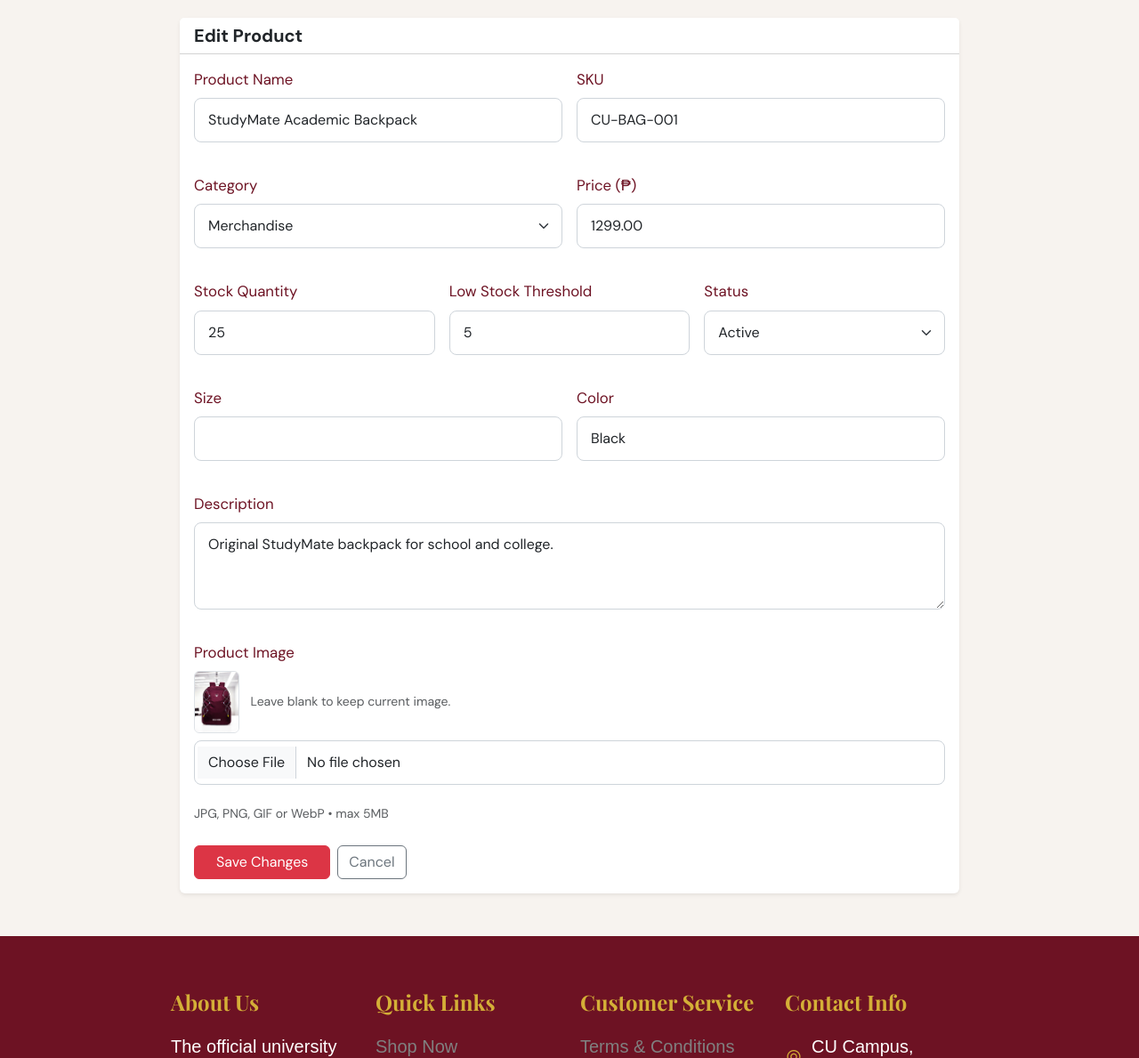
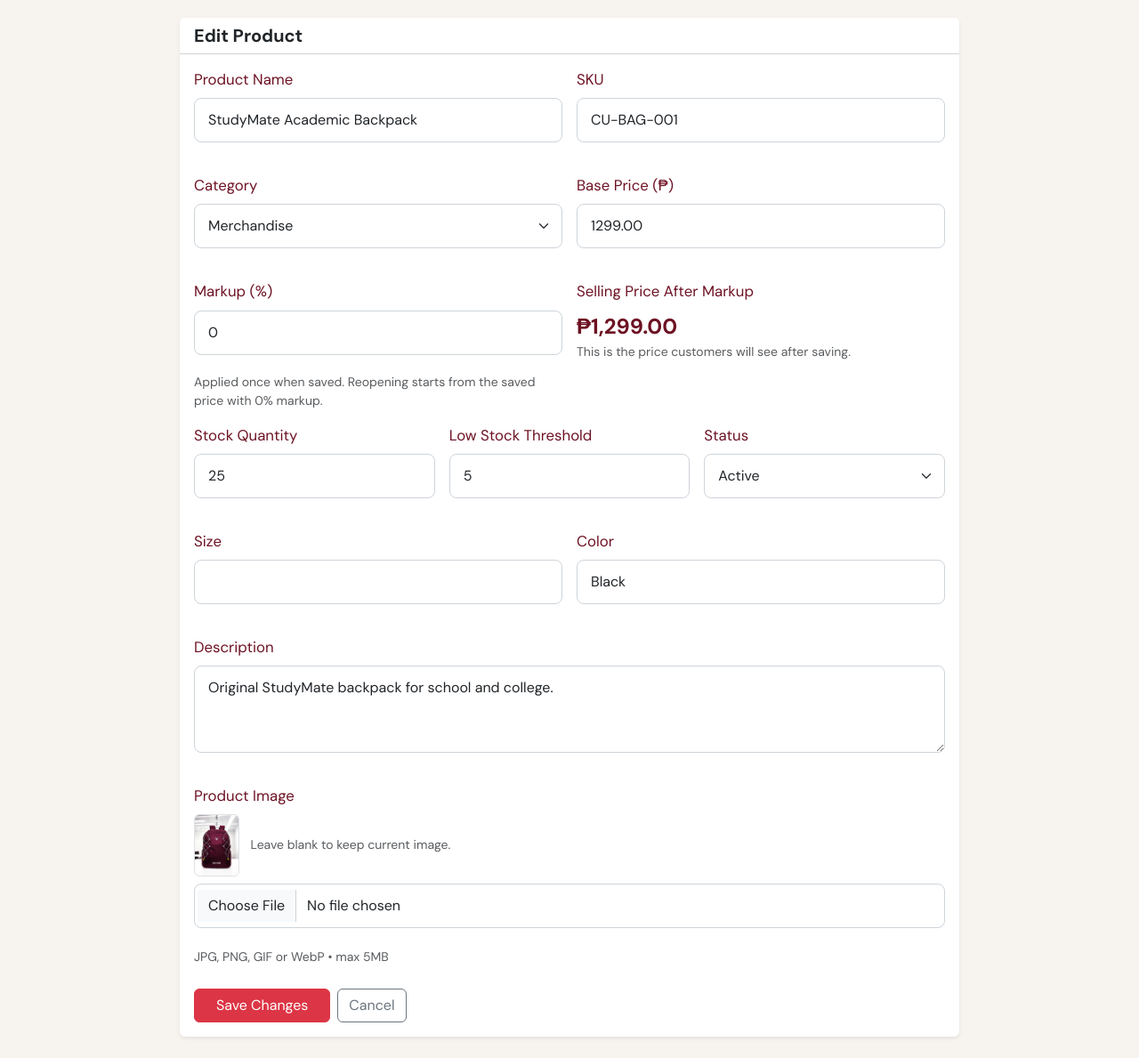
Before and after one commit to Glanvin/ci3-giftshop, a CodeIgniter app: page /ci3-giftshop/staff/product/edit/1 in a window 1280 px wide. Shown: the part 142-1331 px from the top of the page at 89% size. Run offline with CodeIgniter, Linux system fonts and the light colour scheme; a user stored in the database is signed in; data comes from the database, SQL or seed files in the repository.

Commit message:
Add product markup input and live selling price preview

```diff
--- a/application/controllers/StaffController.php
+++ b/application/controllers/StaffController.php
@@ -188,61 +188,87 @@ class StaffController extends CI_Controller {
     }
 	public function edit_product($id)
 	{
-		$product = $this->Product_model->get_by_id((int)$id, FALSE);
+		$this->load->helper('pricing');
+		$product = $this->Product_model->get_by_id((int) $id, FALSE);
 
 		if ( ! $product) {
 			show_error('Product not found.');
 		}
 
+		$error = NULL;
 		if ($this->input->post('update')) {
-			$this->form_validation->set_rules($this->config->item('giftshop_product'));
+			$rules = $this->config->item('giftshop_product');
+			foreach ($rules as &$rule) {
+				if ($rule['field'] === 'price') {
+					$rule['label'] = 'Base Price';
+					$rule['rules'] = 'required|trim|regex_match[/^[0-9]{1,8}(?:[.][0-9]{1,2})?$/D]';
+					$rule['errors'] = array('regex_match' => 'Base Price must be nonnegative with up to two decimal places and at most ₱99,999,999.99.');
+				}
+			}
+			unset($rule);
+			$rules[] = array(
+				'field' => 'markup_percent',
+				'label' => 'Markup',
+				'rules' => 'trim|regex_match[/^[0-9]{1,8}(?:[.][0-9]{1,2})?$/D]',
+				'errors' => array('regex_match' => 'Markup must be a nonnegative percentage with up to two decimal places.')
+			);
+			$this->form_validation->set_rules($rules);
 
-			if ($this->form_validation->run() === FALSE) {$this->session->set_flashdata('message', validation_errors() ?: 'Please correct the highlighted fields.');
-				redirect('staff/inventory');
-			}
+			$posted_price = $this->input->post('price');
+			$posted_markup = $this->input->post('markup_percent');
+			if (($posted_price !== NULL && ! is_string($posted_price)) || ($posted_markup !== NULL && ! is_string($posted_markup))) {
+				$error = 'Base Price and Markup must each be a single numeric value.';
+			} elseif ($this->form_validation->run() === FALSE) {
+				$error = implode(' ', $this->form_validation->error_array());
+			} else {
+				$markup = $this->form_validation->set_value('markup_percent');
+				$total_price = giftshop_price_with_markup($this->form_validation->set_value('price'), $markup === '' ? '0' : $markup);
+				$sku = $this->input->post('sku', TRUE);
 
-			$sku =$this->input->post('sku', TRUE);
-			if ($sku &&$this->Product_model->sku_exists($sku, (int)$id)) {
-				$this->session->set_flashdata('message', "Error: SKU '$sku' already exists!");
-				redirect('staff/inventory');
-			}
-
+				if ($total_price === NULL) {
+					$error = 'The selling price after markup cannot exceed ₱99,999,999.99.';
+				} elseif ($sku && $this->Product_model->sku_exists($sku, (int) $id)) {
+					$error = "Error: SKU '$sku' already exists!";
+				} else {
+					$upload = $this->_upload_product_image('product_' . time() . '_');
+					if ($upload['error'] !== NULL) {
+						$error = $upload['error'];
+					} else {
 						$fields = array(
 							'name' => $this->input->post('name', TRUE),
 							'category_id' => (int) $this->input->post('category_id'),
 							'description' => $this->input->post('description', TRUE),
-				'price' => $this->input->post('price'),
+							'price' => $total_price,
 							'stock_quantity' => (int) $this->input->post('stock_quantity'),
 							'sku' => $sku,
 							'size' => $this->input->post('size', TRUE),
 							'color' => $this->input->post('color', TRUE),
 							'status' => $this->input->post('status', TRUE),
-				'low_stock_threshold' => $this->input->post('low_stock_threshold', TRUE) !== '' ? (int)$this->input->post('low_stock_threshold', TRUE) : 10
+							'low_stock_threshold' => $this->input->post('low_stock_threshold', TRUE) !== '' ? (int) $this->input->post('low_stock_threshold', TRUE) : 10
 						);
+						if ($upload['image_url'] !== '') {
+							$fields['image_url'] = $upload['image_url'];
+						}
 
-			$upload =$this->_upload_product_image('product_' . time() . '_');
-			if ($upload['error'] !== NULL) {
-				$this->session->set_flashdata('message',$upload['error']);
+						$this->Product_model->update((int) $id, $fields);
+						$this->session->set_flashdata('message', 'Product Updated Successfully');
 						redirect('staff/inventory');
 					}
-			if ($upload['image_url'] !== '') {
-				$fields['image_url'] =$upload['image_url'];
 				}
-
-			$this->Product_model->update((int)$id, $fields);$this->session->set_flashdata('message', 'Product Updated Successfully');
-			redirect('staff/inventory');
+			}
 		}
 
 		$data = array(
 			'title' => 'Edit Product',
 			'active' => 'inventory',
+			'error' => $error,
 			'product' => $product,
 			'categories' => $this->Category_model->get_all()
 		);
 
-		$this->load->view('templates/staff_header',$data);
-		$this->load->view('staff/edit_product',$data);
-		$this->load->view('templates/footer',$data);
+		$this->load->view('templates/staff_header', $data);
+		$this->load->view('staff/edit_product', $data);
+		$this->load->view('templates/footer', $data);
 	}
 
 	// Deletes a product by id and flashes a confirmation for the inventory list.
--- /dev/null
+++ b/application/helpers/pricing_helper.php
@@ -0,0 +1,32 @@
+<?php
+defined('BASEPATH') OR exit('No direct script access allowed');
+
+/**
+ * Apply a one-time markup and round half up to cents.
+ * Both amounts accept up to eight whole digits and two decimal places.
+ * NULL means invalid input or a total beyond products.price DECIMAL(10,2).
+ */
+function giftshop_price_with_markup($base_price, $markup_percent)
+{
+	$amounts = array();
+	foreach (array($base_price, $markup_percent) as $value) {
+		if ( ! is_string($value) || ! preg_match('/^[0-9]{1,8}(?:[.][0-9]{1,2})?$/D', $value)) {
+			return NULL;
+		}
+
+		$parts = explode('.', $value);
+		$amounts[] = ((int) $parts[0] * 100) + (int) str_pad(isset($parts[1]) ? $parts[1] : '', 2, '0');
+	}
+
+	$base_cents = $amounts[0];
+	$factor = 10000 + $amounts[1];
+	$max_cents = 9999999999;
+
+	// Check the rounded total before multiplying, keeping integer math exact.
+	if ($base_cents > 0 && $factor > intdiv($max_cents * 10000 + 4999, $base_cents)) {
+		return NULL;
+	}
+
+	$total_cents = intdiv($base_cents * $factor + 5000, 10000);
+	return sprintf('%d.%02d', intdiv($total_cents, 100), $total_cents % 100);
+}
--- a/application/views/staff/edit_product.php
+++ b/application/views/staff/edit_product.php
@@ -10,6 +10,9 @@
     <div class="card border-0 shadow-sm">
         <div class="card-header bg-white"><h5 class="mb-0 fw-bold">Edit Product</h5></div>
         <div class="card-body">
+            <?php if ($error !== NULL): ?>
+                <div class="alert alert-danger" role="alert"><?php echo html_escape($error); ?></div>
+            <?php endif; ?>
             <?php echo form_open_multipart('staff/product/edit/' . (int) $product['id']); ?>
                 <div class="row g-3">
                     <div class="col-md-6">
@@ -25,15 +28,32 @@
                         <select name="category_id" class="form-select" required>
                             <?php foreach ($categories as $cat): ?>
                                 <option value="<?php echo (int) $cat['id']; ?>"
-                                    <?php echo ($cat['id'] == $product['category_id']) ? 'selected' : ''; ?>>
+                                    <?php echo set_select('category_id', $cat['id'], $cat['id'] == $product['category_id']); ?>>
                                     <?php echo html_escape($cat['name']); ?>
                                 </option>
                             <?php endforeach; ?>
                         </select>
                     </div>
                     <div class="col-md-6">
-                        <label class="form-label">Price (₱)</label>
-                        <input type="number" name="price" class="form-control" step="0.01" min="0" required value="<?php echo set_value('price', $product['price']); ?>">
+                        <label for="product-price" class="form-label">Base Price (₱)</label>
+                        <input type="number" id="product-price" name="price" class="form-control" step="0.01" min="0" max="99999999.99" required value="<?php echo set_value('price', $product['price']); ?>">
+                    </div>
+                    <div class="col-md-6">
+                        <label for="product-markup" class="form-label">Markup (%)</label>
+                        <input type="number" id="product-markup" name="markup_percent" class="form-control" step="0.01" min="0" max="99999999.99" value="<?php echo set_value('markup_percent', '0'); ?>" aria-describedby="markup-help">
+                        <small id="markup-help" class="text-muted d-block">Applied once when saved. Reopening starts from the saved price with 0% markup.</small>
+                    </div>
+                    <div class="col-md-6">
+                        <label for="selling-price-preview" class="form-label">Selling Price After Markup</label>
+                        <?php
+                            $preview_price = giftshop_price_with_markup(
+                                set_value('price', $product['price'], FALSE),
+                                set_value('markup_percent', '0', FALSE) ?: '0'
+                            );
+                        ?>
+                        <output id="selling-price-preview" for="product-price product-markup" class="d-block fs-4 fw-bold text-danger" aria-live="polite"><?php echo $preview_price !== NULL ? '₱' . number_format((float) $preview_price, 2) : 'Enter a valid price and markup.'; ?></output>
+                        <small class="text-muted d-block">This is the price customers will see after saving.</small>
+                        <noscript><small class="text-muted d-block">Save Changes calculates the total. Enable JavaScript for a live preview.</small></noscript>
                     </div>
                     <div class="col-md-4">
                         <label class="form-label">Stock Quantity</label>
@@ -46,8 +66,9 @@
                     <div class="col-md-4">
                         <label class="form-label">Status</label>
                         <select name="status" class="form-select">
-                            <option value="active" <?php echo $product['status'] == 'active' ? 'selected' : ''; ?>>Active</option>
-                            <option value="inactive" <?php echo $product['status'] == 'inactive' ? 'selected' : ''; ?>>Inactive</option>
+                            <option value="active" <?php echo set_select('status', 'active', $product['status'] == 'active'); ?>>Active</option>
+                            <option value="inactive" <?php echo set_select('status', 'inactive', $product['status'] == 'inactive'); ?>>Inactive</option>
+                            <option value="out_of_stock" <?php echo set_select('status', 'out_of_stock', $product['status'] == 'out_of_stock'); ?>>Out of Stock</option>
                         </select>
                     </div>
                     <div class="col-md-6">
@@ -82,3 +103,4 @@
         </div>
     </div>
 </div>
+<script src="<?php echo base_url('assets/js/product-pricing.js'); ?>"></script>
--- /dev/null
+++ b/assets/js/product-pricing.js
@@ -0,0 +1,44 @@
+(function () {
+    'use strict';
+
+    var priceInput = document.getElementById('product-price');
+    var markupInput = document.getElementById('product-markup');
+    var preview = document.getElementById('selling-price-preview');
+    if (!priceInput || !markupInput || !preview) return;
+
+    var formatter = new Intl.NumberFormat('en-PH', {
+        style: 'currency',
+        currency: 'PHP',
+        minimumFractionDigits: 2,
+        maximumFractionDigits: 2
+    });
+
+    function parseAmount(value) {
+        if (!/^[0-9]{1,8}(?:[.][0-9]{1,2})?$/.test(value)) return null;
+        var parts = value.split('.');
+        return Number(parts[0]) * 100 + Number(((parts[1] || '') + '00').slice(0, 2));
+    }
+
+    function updatePreview() {
+        var baseCents = parseAmount(priceInput.value);
+        var markupPoints = parseAmount(markupInput.value || '0');
+        if (baseCents === null || markupPoints === null) {
+            preview.textContent = 'Enter a valid price and markup.';
+            return;
+        }
+
+        var factor = 10000 + markupPoints;
+        var maxCents = 9999999999;
+        if (baseCents > 0 && factor > Math.floor((maxCents * 10000 + 4999) / baseCents)) {
+            preview.textContent = 'Selling price exceeds ₱99,999,999.99.';
+            return;
+        }
+
+        var totalCents = Math.floor((baseCents * factor + 5000) / 10000);
+        preview.textContent = formatter.format(totalCents / 100);
+    }
+
+    priceInput.addEventListener('input', updatePreview);
+    markupInput.addEventListener('input', updatePreview);
+    updatePreview();
+})();
```
Also changed, not shown: tests/pricing_test.php (added, +45 -0 lines). Lines whose indentation alone changed are shown as unchanged.
